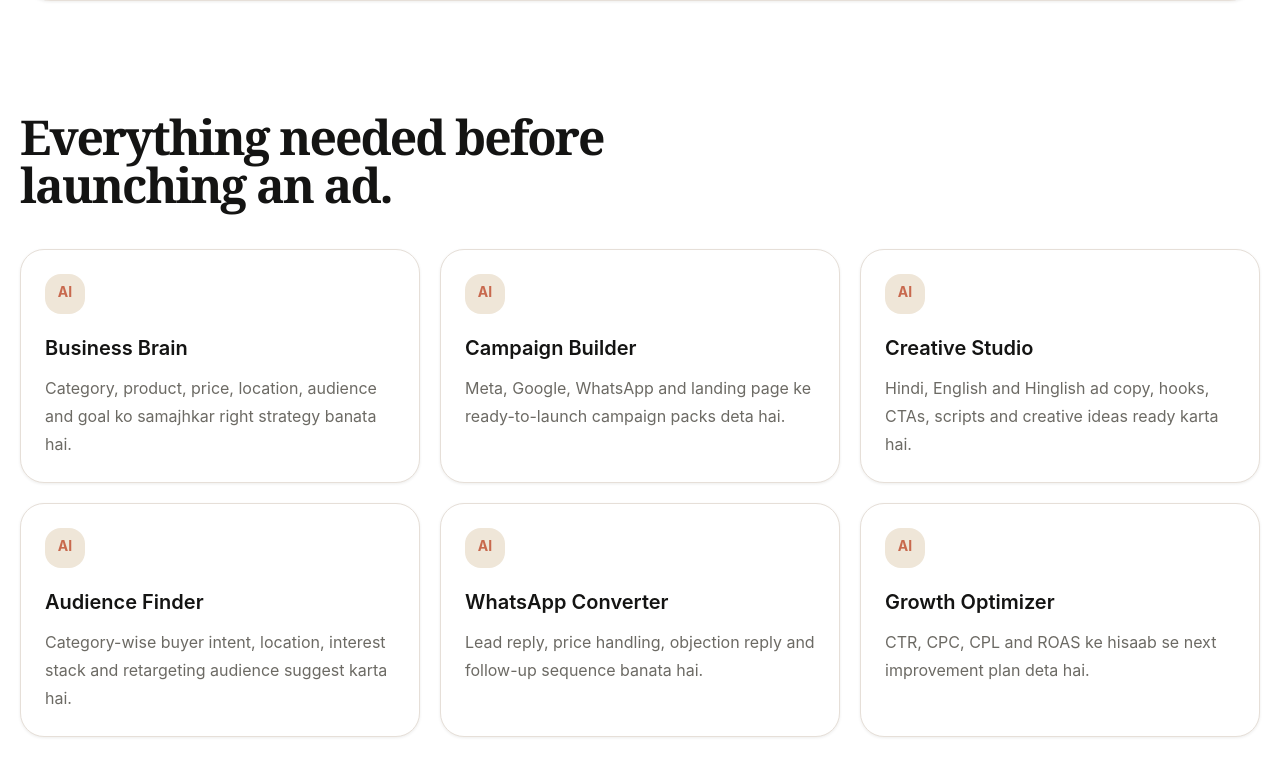
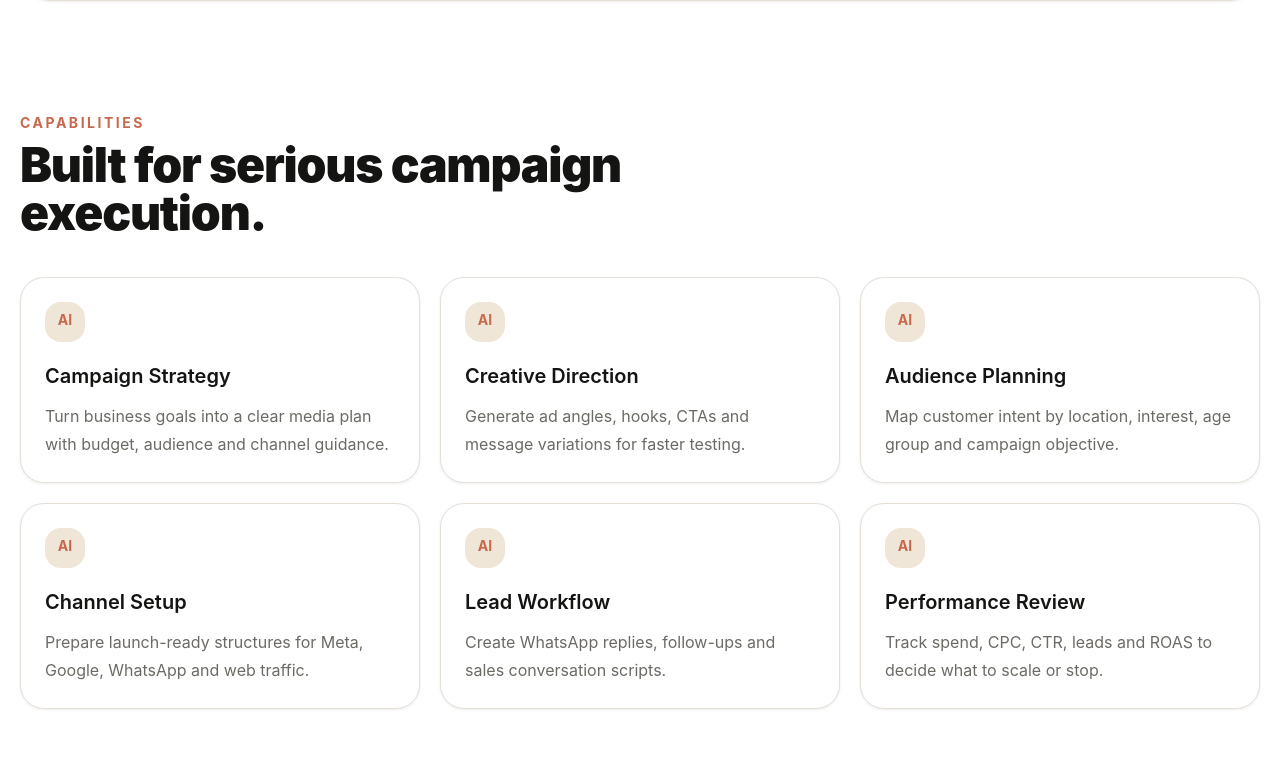
Before and after one commit to lkmeeena882437-dotcom/Launch1stAd.ai, a Next.js app: page / in a window 1280 px wide. Shown: the part 2678-3453 px from the top of the page. Built offline with nearby package versions, Linux system fonts and the light colour scheme.

Commit message:
Professionalize homepage capabilities copy

```diff
--- a/components/home/Features.tsx
+++ b/components/home/Features.tsx
@@ -1,18 +1,19 @@
 import { FeatureCard } from "./FeatureCard";
 
 const features = [
-  ["Business Brain", "Category, product, price, location, audience and goal ko samajhkar right strategy banata hai."],
-  ["Campaign Builder", "Meta, Google, WhatsApp and landing page ke ready-to-launch campaign packs deta hai."],
-  ["Creative Studio", "Hindi, English and Hinglish ad copy, hooks, CTAs, scripts and creative ideas ready karta hai."],
-  ["Audience Finder", "Category-wise buyer intent, location, interest stack and retargeting audience suggest karta hai."],
-  ["WhatsApp Converter", "Lead reply, price handling, objection reply and follow-up sequence banata hai."],
-  ["Growth Optimizer", "CTR, CPC, CPL and ROAS ke hisaab se next improvement plan deta hai."]
+  ["Campaign Strategy", "Turn business goals into a clear media plan with budget, audience and channel guidance."],
+  ["Creative Direction", "Generate ad angles, hooks, CTAs and message variations for faster testing."],
+  ["Audience Planning", "Map customer intent by location, interest, age group and campaign objective."],
+  ["Channel Setup", "Prepare launch-ready structures for Meta, Google, WhatsApp and web traffic."],
+  ["Lead Workflow", "Create WhatsApp replies, follow-ups and sales conversation scripts."],
+  ["Performance Review", "Track spend, CPC, CTR, leads and ROAS to decide what to scale or stop."]
 ];
 
 export function Features() {
   return (
     <section className="mx-auto max-w-7xl px-5 py-16">
-      <h2 className="serif-display max-w-3xl text-5xl">Everything needed before launching an ad.</h2>
+      <p className="text-sm font-bold uppercase tracking-[0.18em] text-coral">Capabilities</p>
+      <h2 className="mt-2 max-w-3xl text-4xl font-black tracking-tight text-ink md:text-5xl">Built for serious campaign execution.</h2>
       <div className="mt-10 grid gap-5 md:grid-cols-3">
         {features.map(([title, text]) => <FeatureCard key={title} title={title} text={text} />)}
       </div>
```
